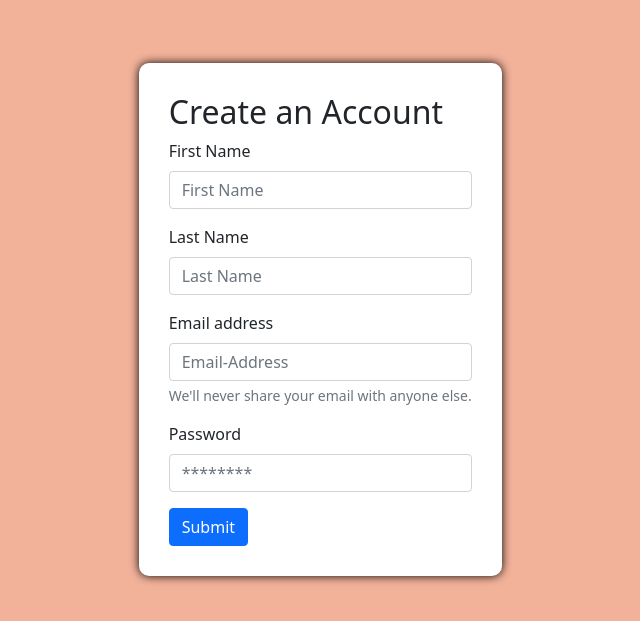
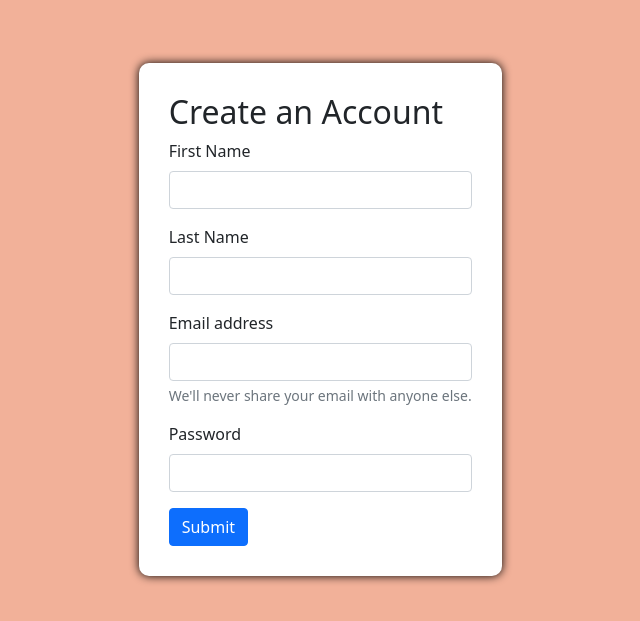
Before and after one commit to jenc188/book-adventure, a Flask app: page /users in a window 1280 px wide. Shown: the part 97-718 px from the top of the page, without its empty margins (300-940 px from the left). Run offline with Flask 2, Linux system fonts and the light colour scheme.

Commit message:
update files

```diff
--- a/static/css/styling.css
+++ b/static/css/styling.css
@@ -12,7 +12,10 @@ body,.navbar{
     background-color: #F2B199;
 }
 
+#center-msg{
+    padding-left: 100px;
 
+}
 
 .row{
     background-color: white;
--- a/templates/base.html
+++ b/templates/base.html
@@ -17,7 +17,7 @@
     <nav class="navbar sticky-top">
       <div class="container-fluid">
         <a class="navbar-brand" href="/">
-          <img src="/static/img/logoimg.png" alt="" width="200" height="70" class="d-inline-block align-text-top"></a>
+          <img src="/static/img/logoimg.png" alt="bookself" width="200" height="70" class="d-inline-block align-text-top"></a>
           <ul class="nav justify-content-end">
 
 
@@ -41,24 +41,20 @@
       </div>
     </nav>
 
-
+    <div id="center-msg">
       {% for msg in get_flashed_messages() %}
       <p class="flash-msg">
         {{ msg }}
-
       </p>
 
       {% endfor %}
 
+    </div>
 
-  <!-- </div> -->
-  <!-- <div class="container-fluid"> -->
-    <!-- <div class="row"> -->
     {% block body %}
 
     {% endblock %}
-    <!-- </div> this closes the row  -->
-  <!-- </div>  this closes the container  -->
+
 
     {% block after_body %}{% endblock %}
     <!-- Bootstrap JS-->
--- a/templates/create_account.html
+++ b/templates/create_account.html
@@ -10,22 +10,22 @@
         <h2>Create an Account</h2>
         <div class="mb-3">
           <label for="validationCustom01" class="form-label">First Name</label>
-          <input type="text" class="form-control" id="validationCustom01" name="first_name" placeholder="First Name">
+          <input type="text" class="form-control" id="validationCustom01" name="first_name">
 
         </div>
         <div class="mb-3">
           <label for="validationCustom02" class="form-label">Last Name</label>
-          <input type="text" class="form-control" id="validationCustom02" name="last_name" placeholder="Last Name">
+          <input type="text" class="form-control" id="validationCustom02" name="last_name">
 
         </div>
         <div class="mb-3">
           <label for="exampleInputEmail1" class="form-label">Email address</label>
-          <input type="email" class="form-control" id="exampleInputEmail1" aria-describedby="emailHelp" name="email" placeholder="Email-Address">
+          <input type="email" class="form-control" id="exampleInputEmail1" aria-describedby="emailHelp" name="email">
           <div id="emailHelp" class="form-text">We'll never share your email with anyone else.</div>
         </div>
         <div class="mb-3">
           <label for="exampleInputPassword1" class="form-label">Password</label>
-          <input type="password" class="form-control" id="exampleInputPassword1" name="user_password" placeholder="********">
+          <input type="password" class="form-control" id="exampleInputPassword1" name="user_password">
         </div>
 
         <button type="submit" class="btn btn-primary">Submit</button>
```
Also changed, not shown: templates/all_books.html (+0 -22 lines), templates/favoritepage.html (+9 -7 lines).
